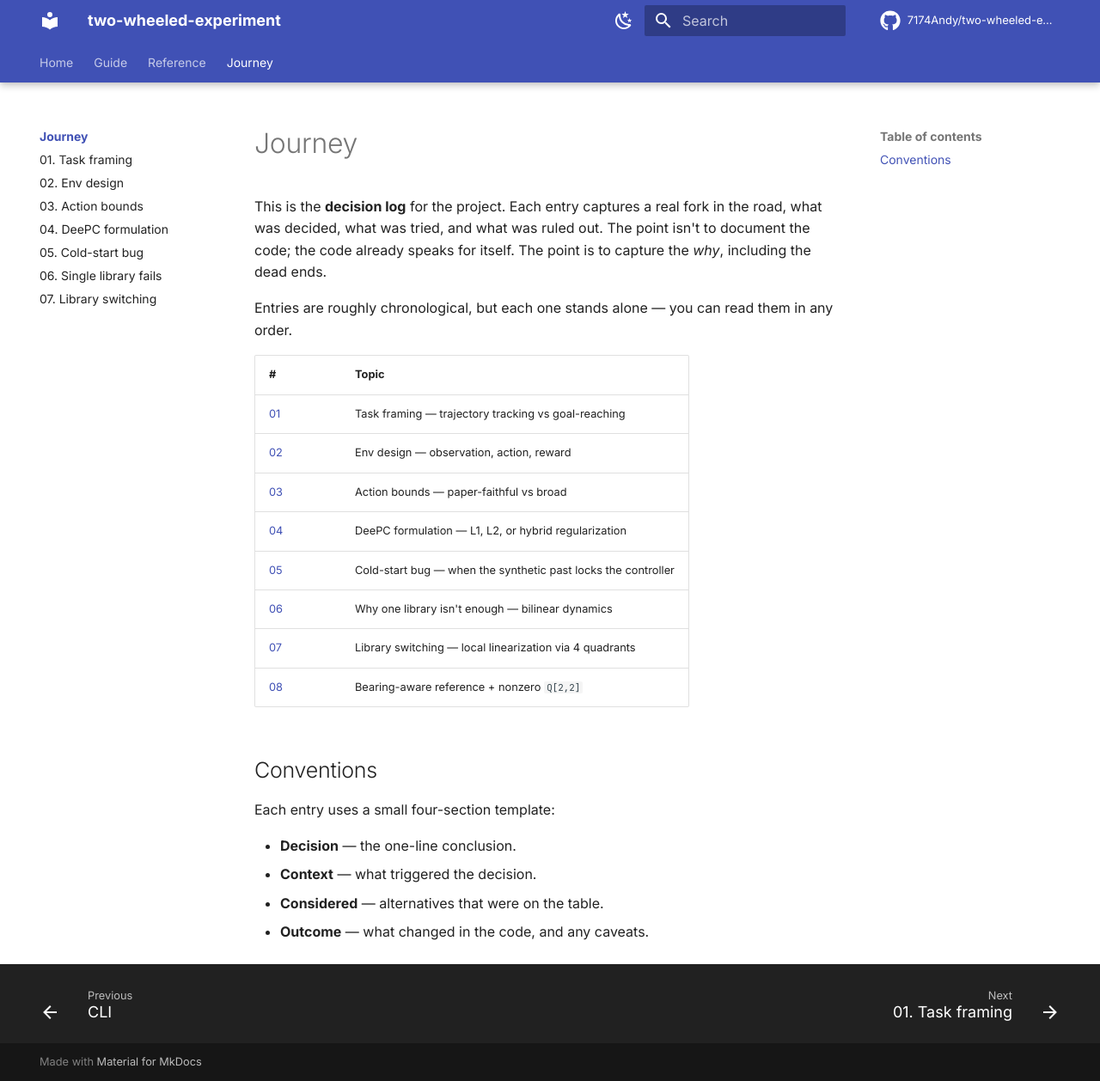
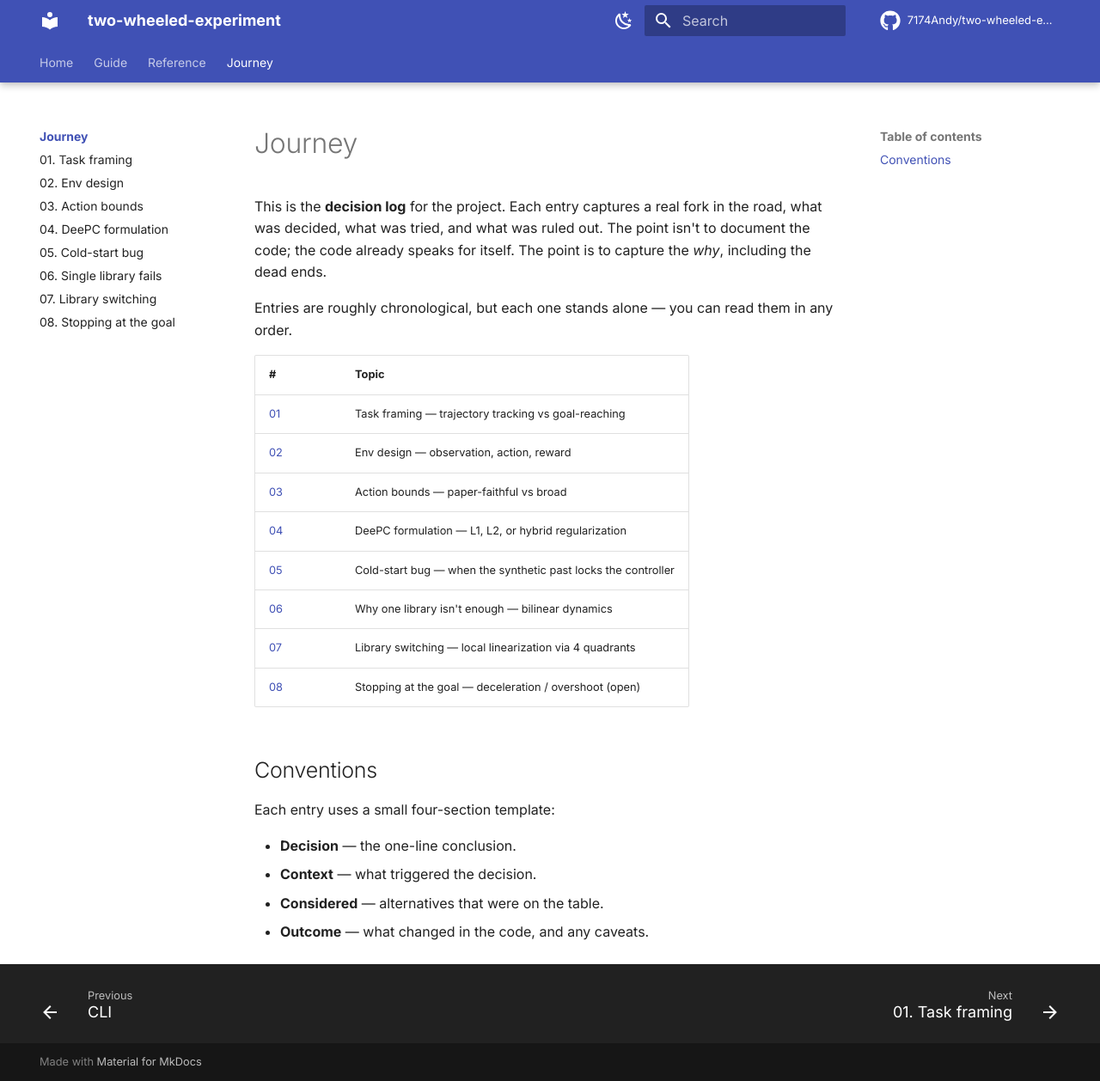
Before and after one commit to 7174Andy/residual-rl, an MkDocs documentation site: the page built from docs/journey/index.md, in a window 1280 px wide and 1258 px high. Shown: the whole window at 86% size. Built offline with MkDocs 1.6.1 and Material for MkDocs 9.7.7, drawn with Linux system fonts in a browser that asks for light colours; comment, search, counter and statistics services are not loaded; the version menu is left out.

```diff
--- a/docs/journey/index.md
+++ b/docs/journey/index.md
@@ -1,19 +1,19 @@
 # Journey
 
-This is the **decision log** for the project. Each entry captures a real fork in the road, what was decided, what was tried, and what was ruled out. The point isn't to document the code; the code already speaks for itself. The point is to capture the *why*, including the dead ends.
+This is the **decision log** for the project. Each entry captures a real fork in the road, what was decided, what was tried, and what was ruled out. The point isn't to document the code; the code already speaks for itself. The point is to capture the _why_, including the dead ends.
 
 Entries are roughly chronological, but each one stands alone — you can read them in any order.
 
-| # | Topic |
-|---|---|
-| [01](01-task-framing.md) | Task framing — trajectory tracking vs goal-reaching |
-| [02](02-env-design.md) | Env design — observation, action, reward |
-| [03](03-action-bounds.md) | Action bounds — paper-faithful vs broad |
-| [04](04-deepc-formulation.md) | DeePC formulation — L1, L2, or hybrid regularization |
-| [05](05-cold-start.md) | Cold-start bug — when the synthetic past locks the controller |
-| [06](06-single-library-fails.md) | Why one library isn't enough — bilinear dynamics |
-| [07](07-library-switching.md) | Library switching — local linearization via 4 quadrants |
-| [08](08-bearing-reference.md) | Bearing-aware reference + nonzero `Q[2,2]` |
+| #                                | Topic                                                         |
+| -------------------------------- | ------------------------------------------------------------- |
+| [01](01-task-framing.md)         | Task framing — trajectory tracking vs goal-reaching           |
+| [02](02-env-design.md)           | Env design — observation, action, reward                      |
+| [03](03-action-bounds.md)        | Action bounds — paper-faithful vs broad                       |
+| [04](04-deepc-formulation.md)    | DeePC formulation — L1, L2, or hybrid regularization          |
+| [05](05-cold-start.md)           | Cold-start bug — when the synthetic past locks the controller |
+| [06](06-single-library-fails.md) | Why one library isn't enough — bilinear dynamics              |
+| [07](07-library-switching.md)    | Library switching — local linearization via 4 quadrants       |
+| [08](08-stop-at-goal.md)         | Stopping at the goal — deceleration / overshoot (open)        |
 
 ## Conventions
 
--- a/mkdocs.yml
+++ b/mkdocs.yml
@@ -122,3 +122,4 @@ nav:
       - 05. Cold-start bug: journey/05-cold-start.md
       - 06. Single library fails: journey/06-single-library-fails.md
       - 07. Library switching: journey/07-library-switching.md
+      - 08. Stopping at the goal: journey/08-stop-at-goal.md
```
Also changed, not shown: docs/environment/deepc-interface.md (+1 -1 lines), docs/journey/08-stop-at-goal.md (added, +42 -0 lines).
